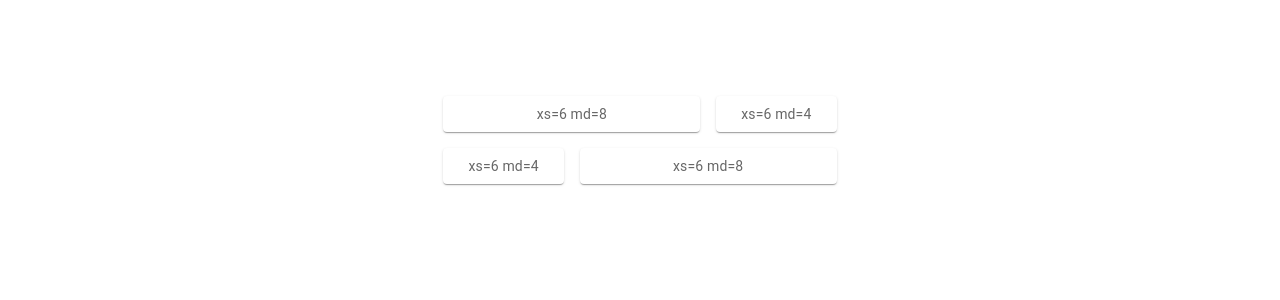
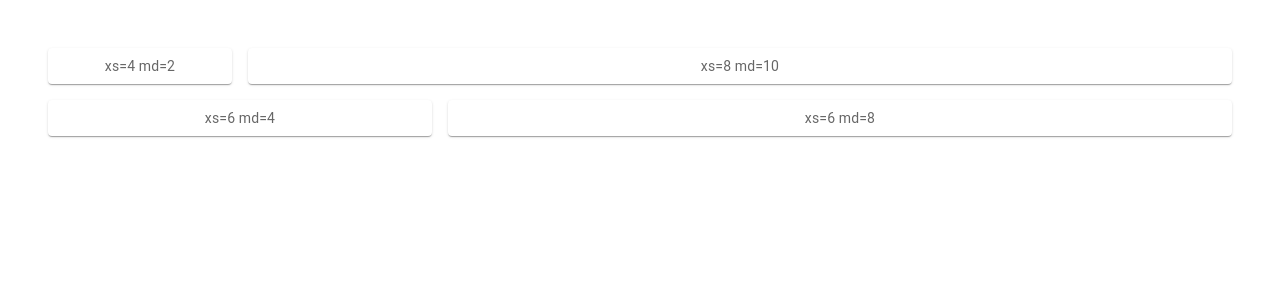
Before and after one commit to robbdasailer/nextjs-resume, a Next.js app: page / in a window 1280 px wide. Shown: the top 300 px of the page. Built offline with nearby package versions, Linux system fonts and the light colour scheme.

Commit message:
Started on layout and header component

```diff
--- /dev/null
+++ b/components/header.js
@@ -0,0 +1,28 @@
+import Image from 'next/image';
+
+import Grid from '@mui/material/Grid';
+import Paper from '@mui/material/Paper';
+import { styled } from '@mui/material/styles';
+
+const Item = styled(Paper)(({ theme }) => ({
+    backgroundColor: theme.palette.mode === 'dark' ? '#1A2027' : '#fff',
+    ...theme.typography.body2,
+    padding: theme.spacing(1),
+    textAlign: 'center',
+    color: theme.palette.text.secondary,
+  }));
+
+const Header = () => {
+    return (
+        <>
+        <Grid item xs={4} md={2}>
+          <Item>xs=4 md=2</Item>
+        </Grid>
+        <Grid item xs={8} md={10}>
+          <Item>xs=8 md=10</Item>
+        </Grid>
+        </>
+    );
+}
+
+export default Header;
--- a/pages/index.js
+++ b/pages/index.js
@@ -5,6 +5,8 @@ import Box from '@mui/material/Box';
 import Grid from '@mui/material/Grid';
 import Paper from '@mui/material/Paper';
 import { styled } from '@mui/material/styles';
+
+import Header from '../components/header';
 
 const Item = styled(Paper)(({ theme }) => ({
   backgroundColor: theme.palette.mode === 'dark' ? '#1A2027' : '#fff',
@@ -26,12 +28,7 @@ export default function Home() {
       <main className={styles.main}>
       <Box sx={{ flexGrow: 1 }}>
       <Grid container spacing={2}>
-        <Grid item xs={6} md={8}>
-          <Item>xs=6 md=8</Item>
-        </Grid>
-        <Grid item xs={6} md={4}>
-          <Item>xs=6 md=4</Item>
-        </Grid>
+        <Header />
         <Grid item xs={6} md={4}>
           <Item>xs=6 md=4</Item>
         </Grid>
--- a/styles/Home.module.css
+++ b/styles/Home.module.css
@@ -1,9 +1,6 @@
 .main {
-  display: flex;
-  flex-direction: column;
-  justify-content: space-between;
-  align-items: center;
-  padding: 6rem;
+  display: block;
+  padding: 3rem;
   min-height: 100vh;
 }
 
```
